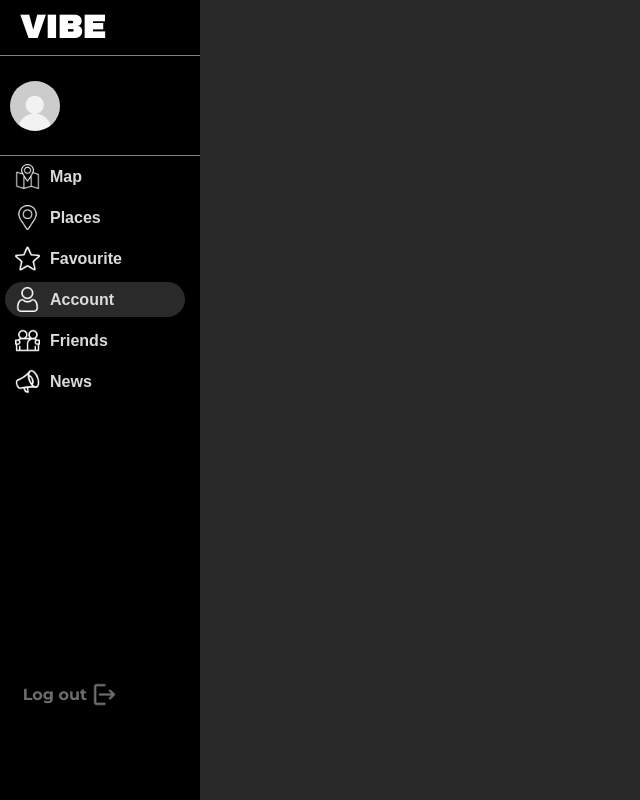
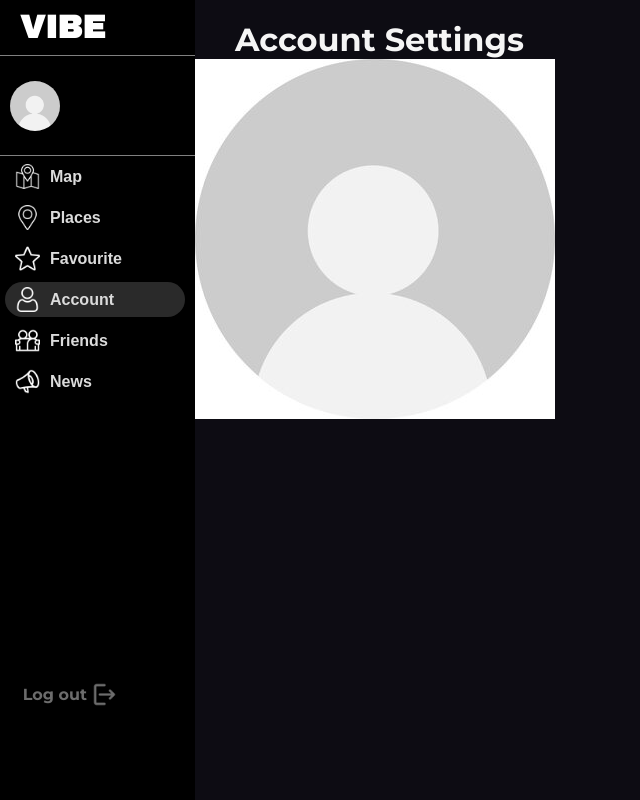
Before and after one commit to ysayonnar/vibe, a React (Create React App) app in the folder client/: page /user in a window 1280 px wide. Shown: the whole page, without its empty margins (0-640 px from the left). Built offline with nearby package versions, Linux system fonts and the light colour scheme; no server answers.

Commit message:
started page for account editing

```diff
--- a/client/src/components/UI/SideBar/SideBar.jsx
+++ b/client/src/components/UI/SideBar/SideBar.jsx
@@ -9,7 +9,7 @@ import news from '../../../static/megaphone.png'
 import fav from '../../../static/star.png'
 import logoutImg from '../../../static/logout.png'
 import { useHref, useNavigate } from 'react-router-dom'
-import { useEffect, useState } from 'react'
+import { useCallback, useEffect, useState } from 'react'
 import axios from 'axios'
 
 const SideBar = () => {
--- /dev/null
+++ b/client/src/components/UserSettings.jsx
@@ -0,0 +1,30 @@
+import { useEffect, useState } from 'react'
+import defUser from '../static/defUser.jpg'
+import axios from 'axios'
+
+const UserSettings = () => {
+	const [user, setUser] = useState({})
+	useEffect(() => {
+		fetchUserData()
+	}, [])
+
+	async function fetchUserData() {
+		await axios
+			.get('http://localhost:5000/auth/info', {
+				headers: { authorization: `Bearer ${localStorage.getItem('auth')}` },
+			})
+			.then(response => setUser(response.data))
+	}
+
+	return (
+		<div className='user__settings__container'>
+			<h1 className='user__settings__title'>Account Settings</h1>
+			<img
+				src={user.avatar ? `http://localhost:5000/${user.avatar}` : defUser}
+				alt='no'
+			/>
+		</div>
+	)
+}
+
+export default UserSettings
--- a/client/src/components/pages/UserSettingsPage.jsx
+++ b/client/src/components/pages/UserSettingsPage.jsx
@@ -1,9 +1,11 @@
 import SideBar from '../UI/SideBar/SideBar'
+import UserSettings from '../UserSettings'
 
 const UserSettingsPage = () => {
 	return (
 		<div className='container'>
 			<SideBar />
+			<UserSettings />
 		</div>
 	)
 }
--- a/client/src/styles/main.css
+++ b/client/src/styles/main.css
@@ -155,3 +155,16 @@ body {
 	text-decoration: underline;
 	color: rgb(144, 79, 204);
 }
+
+/* user settings */
+.user__settings__container {
+	width: 87%;
+	height: 100vh;
+	background-color: rgb(13, 12, 19);
+}
+
+.user__settings__title {
+	color: whitesmoke;
+	margin-left: 40px;
+	margin-top: 20px;
+}
```
